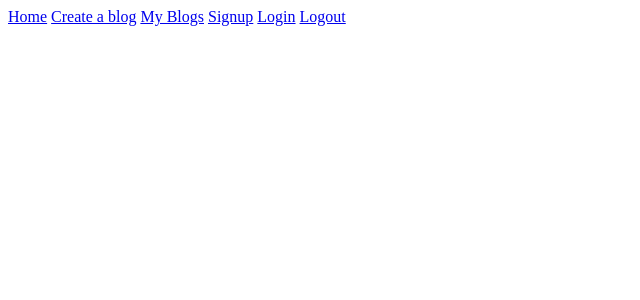
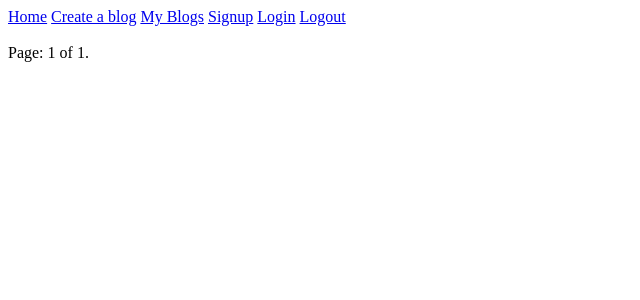
Before and after one commit to Santhosh-Madesh/blog, a Django app: page /blog/ in a window 1280 px wide. Shown: the top 300 px of the page, without its empty margins (0-640 px from the left). Run offline with Django 5.2, Linux system fonts and the light colour scheme; a user stored in the database is signed in; data that the repository does not hold is empty.

Commit message:
Added code to display pagination and displayed content using the pagination object

```diff
--- a/website/blog/templates/blog/index.html
+++ b/website/blog/templates/blog/index.html
@@ -25,9 +25,9 @@
       {% endfor %}
     {% endif %}
     <br>
-    {% if context %}
-    {% for data in context %}
-    <div class="blog-post">
+    {% if page_obj %}
+    {% for data in page_obj %}
+    <div class="container">
       <p class="date">{{data.date}}</p>
       <h2 class="title">{{data.title}}</h2>
       <br>
@@ -37,6 +37,21 @@
     </div><br>
     {% endfor %}
     {% endif %}
+    <div class="paginator">
+      <span class="step-links">
+        {% if page_obj.has_previous %}
+          <a href="?page=1">first</a>
+          <a href="?page={{page_obj.previous_page_number}}">previous</a>
+        {% endif %}
+        <span class="current page">Page: {{page_obj.number}} of {{page_obj.paginator.num_pages}}.</span>
+      <span>
+        {% if page_obj.has_next %}
+          <a href="?page={{page_obj.next_page_number}}">next</a>
+          <a href="?page={{page_obj.paginator.num_pages}}">last</a>
+        {% endif %}
+      </span>
+      </span>
+    </div>
     {% endblock content %}
 </body>
 </html>
```
